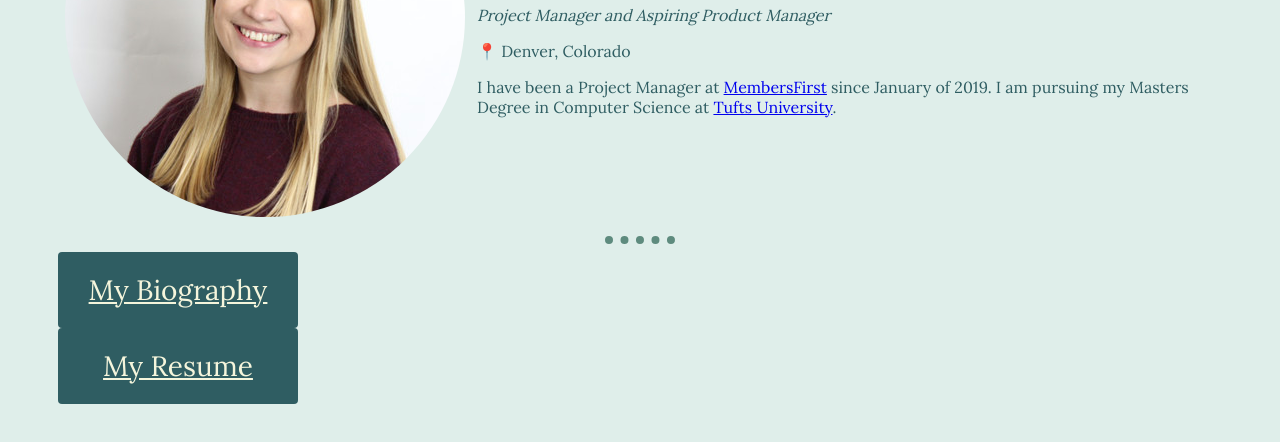
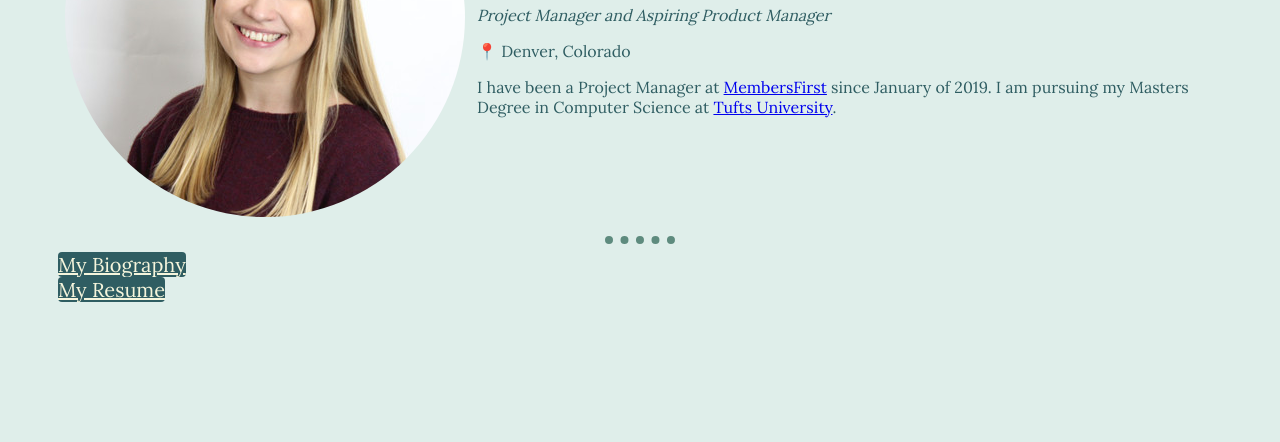
Before and after one commit to hollyhleal/hollyhleal.github.io, a plain HTML site: page index.html in a window 1280 px wide. Shown: the part 248-690 px from the top of the page. Drawn offline with Linux system fonts and the light colour scheme; a web font is replaced by a local one.

Commit message:
updated button style in css

```diff
--- a/css/styles.css
+++ b/css/styles.css
@@ -44,8 +44,5 @@ th, td {
     border: none;
     color: beige;
     text-align: center;
-    font-size: 28px;
-    padding: 20px;
-    width: 200px;
-    transition: 0.5s;
+    font-size: 20px;
 }
```
